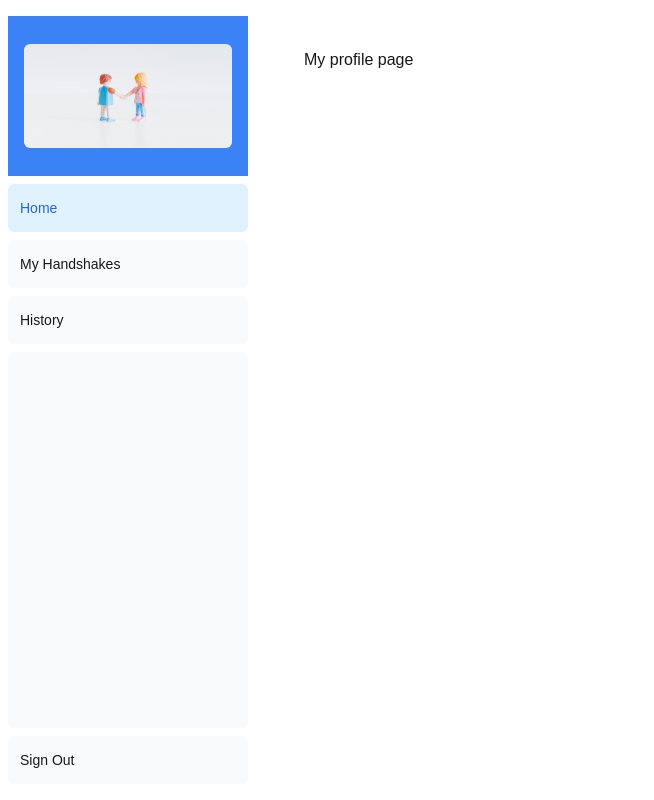
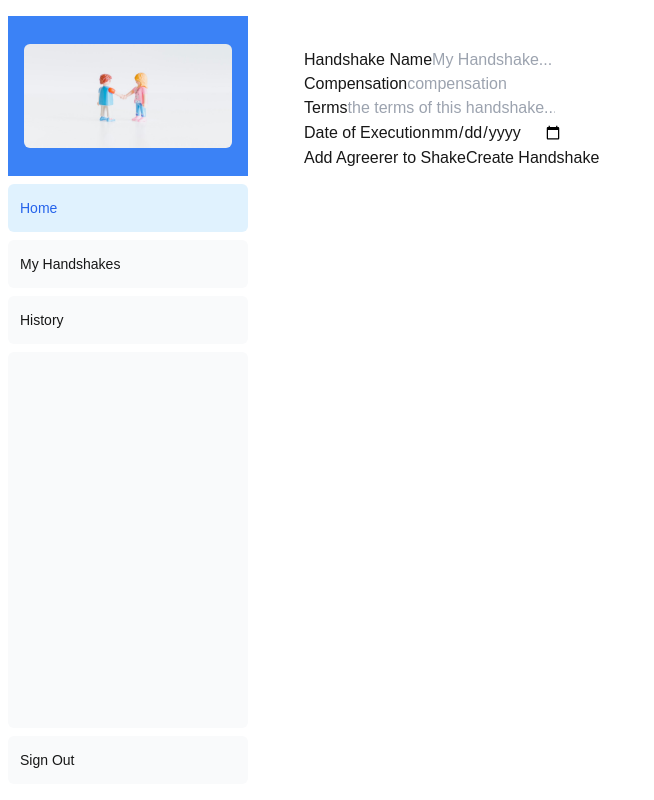
Before and after one commit to aashpis/handshakr, a Next.js app in the folder handshakr/: page /dashboard in a window 1280 px wide. Shown: the whole page, without its empty margins (0-654 px from the left). Built offline with nearby package versions, Linux system fonts and the light colour scheme.

Commit message:
import syntax update

```diff
--- a/handshakr/app/dashboard/page.tsx
+++ b/handshakr/app/dashboard/page.tsx
@@ -1,9 +1,24 @@
 import { verifySession } from './app/lib/dal'
+import  ProfileCard  from '../ui/profile-card'
+import HandshakeCreationForm from '../ui/handshake-creation-form'
 
-
+const user = {
+  username: "jSmith",
+  userID: "123456",
+  email: "jsmith@gmail.com"
+}
 
 export default function Page() {
-    return <p>My profile page</p>;
+    return (
+      <div>
+    <ProfileCard
+    username = {user.username}
+    userId = {user.userID}
+    email = {user.email}
+    />
+    <HandshakeCreationForm />
+    </div>
+    );
   }
 
 
```
